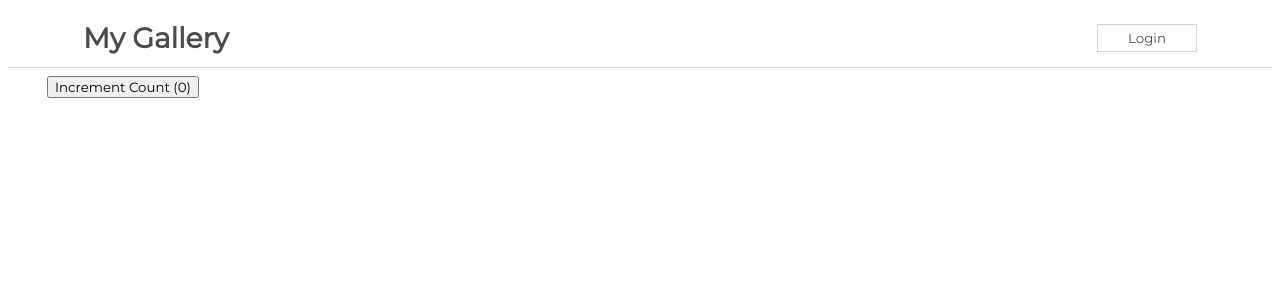
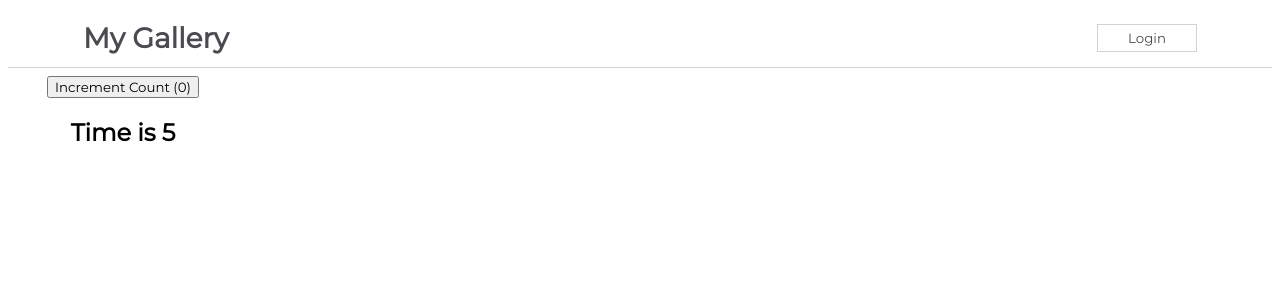
Before and after one commit to SophieTiger/react-functional-components, a React (Create React App) app in the folder my-app/: page / in a window 1280 px wide. Shown: the top 300 px of the page. Built offline with nearby package versions, Linux system fonts and the light colour scheme.

Commit message:
Add useEffect to UseEffectCounter

```diff
--- a/my-app/src/components/UseEffectCounter.js
+++ b/my-app/src/components/UseEffectCounter.js
@@ -2,14 +2,23 @@ import React, {useState, useEffect} from 'react'
 
 function UseEffectCounter() {
     const [count, setCount] = useState(0);
+    const [time, setTime] = useState(0);
     useEffect(() => {
+      console.log('count 1 effect')
         document.title = count;
-    });
-  return (
+    }, [count]);
+    useEffect(() => {
+      console.log('Creating timer');
+      const interval = setInterval(() => {
+        setTime(time => time + 1)
+      }, 1000);
+    }, []);
+    return (
     <div>
         <button onClick={
             () => setCount(count => count + 1)
         }>Increment Count ({count})</button>
+        <h2>Time is {time}</h2>
     </div>
   )
 }
```
